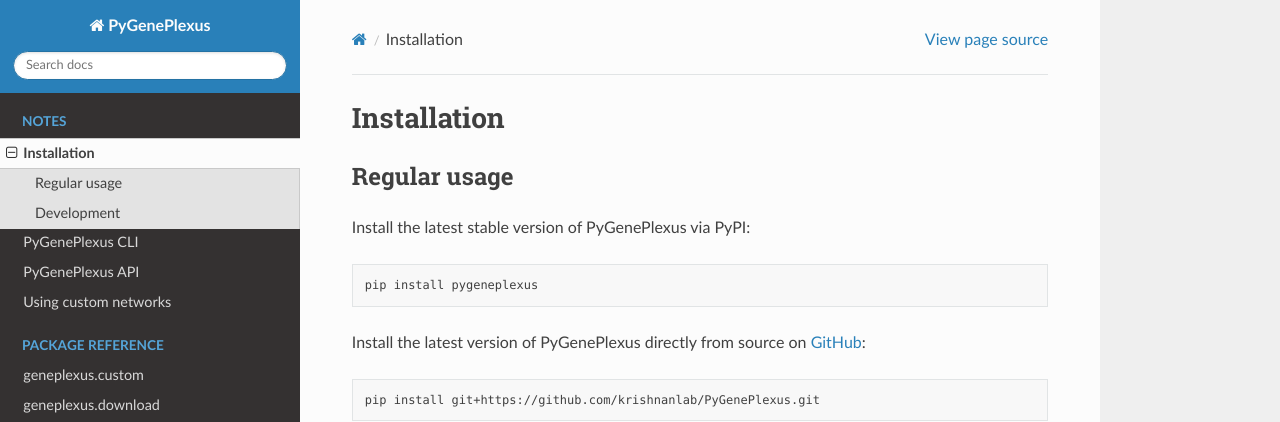
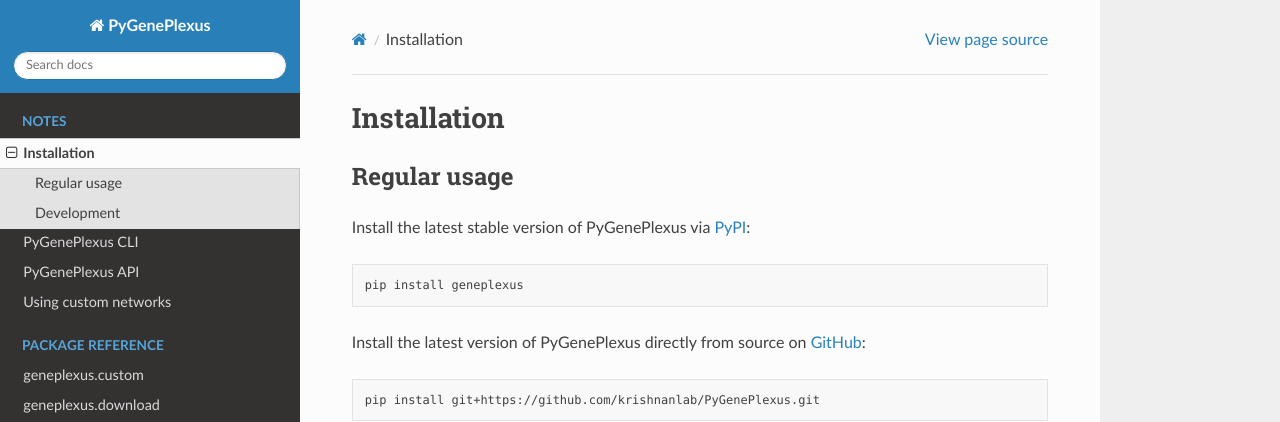
Before and after one commit to krishnanlab/PyGenePlexus, a Sphinx documentation site: the page built from docs/source/notes/installation.rst, in a window 1280 px wide and 946 px high. Shown: the top 422 px of the window. Built offline with Sphinx 7.4.7 and the Read the Docs theme 2.0.0, drawn with Linux system fonts in a browser that asks for light colours.

Commit message:
Update installation instruction

```diff
--- a/docs/source/notes/installation.rst
+++ b/docs/source/notes/installation.rst
@@ -4,11 +4,12 @@
 Regular usage
 -------------
 
-Install the latest stable version of PyGenePlexus via PyPI:
+Install the latest stable version of PyGenePlexus via
+`PyPI <https://pypi.org/project/geneplexus/>`_:
 
 .. code-block:: bash
 
-   pip install pygeneplexus
+   pip install geneplexus
 
 Install the latest version of PyGenePlexus directly from source on
 `GitHub <https://github.com/krishnanlab/PyGenePlexus>`_:
```
